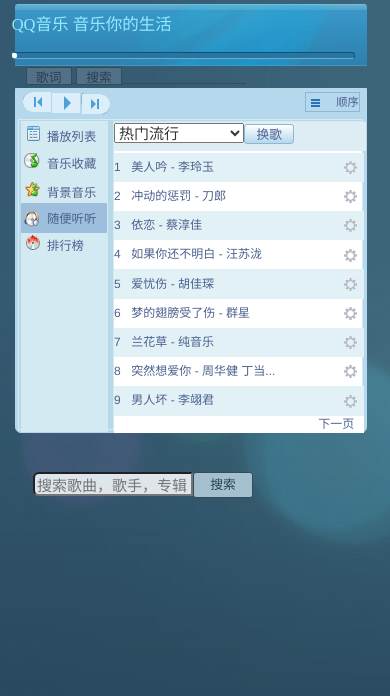
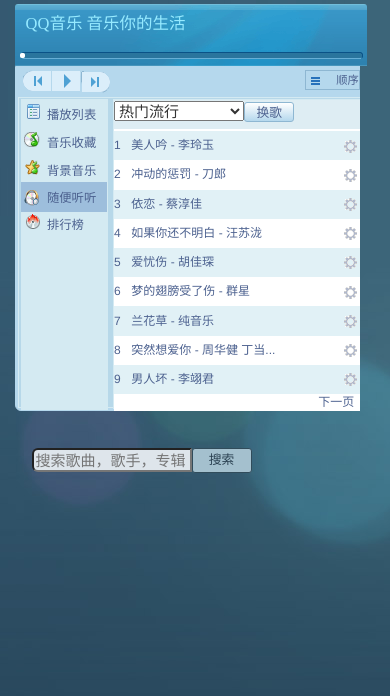
Before and after one commit to icecoldless/QQmusic, a plain HTML site: page Html/QQBoot.html in a window 390 px wide. Drawn offline with nearby package versions, Linux system fonts and the light colour scheme.

Commit message:
Add a calc function , overflow and @media css

```diff
--- a/Html/QQBoot.html
+++ b/Html/QQBoot.html
@@ -11,13 +11,13 @@
 <body>
     <div class="container-fluid">
         <article class="row">
-            <div class="col-md-8 col-md-offset-3 col-sm-10 col-sm-offset-2 col-xs-12">
+            <div class="col-md-8 col-md-offset-3 col-sm-10 col-sm-offset-2 col-xs-12 <!--col-xs-offset-1--> <!--bod-->">
                 <div class="header">
                     <img src="../img/3.png" class="headerImage">
                     <h4>QQ音乐 音乐你的生活</h4>
                     <div class="进度条"><img src="../img/11.png" alt="no"></div>
                 </div>
-                <span class="HeaderRight">
+                <span class="HeaderRight ">
                     <button class="lyric">歌词</button>
                     <button class="LyricButton">搜索</button>
                 </span>
@@ -28,7 +28,7 @@
             </div>
         </article>
         <section class="row"><!--bootstarp的每一行左右都有间隙，在行内的没一个元素都会有缩进。-->
-            <div class="col-md-9 col-md-offset-3 col-sm-10 col-sm-offset-2 col-xs-12">
+            <div class="col-md-9 col-md-offset-3 col-sm-10 col-sm-offset-2 col-xs-12 <!--col-xs-offset-1-->">
                 <div class="total">
                     <div class="controls">
                         <div class="img0"><img src="../img/12.png" alt="no"></div>
--- a/css/QQmyStyle.css
+++ b/css/QQmyStyle.css
@@ -1,6 +1,10 @@
 body{
     background-image: url(../img/1.jpg);
     font-size: 150%;
+}
+.bod{
+    border: 1px solid black;
+    overflow: hidden;
 }
 button{
     width: 46px;
@@ -17,6 +21,7 @@ article{
 }
 .header{
     display: inline-block;
+    position: relative;
 }
 .header h4{
     color: #96eaff;
@@ -29,7 +34,7 @@ article{
 .进度条 img {
     position: absolute;
     top: 40px;
-    left:1.7%;
+    left:0.1%;
 }
 .headerImage{
     -webkit-border-radius: 0.2em 0.2em 0 0;
@@ -38,11 +43,36 @@ article{
     margin: 0.8% auto 0% auto;
 }
 .HeaderRight {
-    margin-left: 3%;
+    /*margin-right: 48%;!*右浮动左飘没用，就像右飘。。*!*/
+    margin-left: 2.4%;
+    margin-top: 1.4%;
     display: inline-block; /*最大宽度和最小宽度是很好用的东西，不要浪费.*/
     width: 220px;
     height: 18px;
     border-bottom: 1px solid #314c5b;
+    /*width: calc(100% - 353px);//calc函数根据屏幕大小自定义宽度，很好用。*/
+}
+@media screen and (max-width: 768px){
+    article{
+        width: calc(100%);
+    }
+    .HeaderRight {
+/*        margin-left: 2.4%;*/
+        margin-right: -2%;/*右浮动左飘没用，就像右飘。。*/
+        margin-top: -6.8%;
+        display:inline-block; /*最大宽度和最小宽度是很好用的东西，不要浪费.*/
+        /*width: 220px;*/
+        height: 18px;
+        border-bottom: 1px solid #314c5b;
+        width: calc(100% - 353px);/*calc函数根据屏幕大小自定义宽度，很好用。*/
+        float: right;
+        overflow: hidden;
+    }
+    section{
+        /*border: 1px solid black;*/
+        width: calc(100%);
+        overflow: hidden;
+    }
 }
 .lyric:visited {
     background-color: #527189;
```
